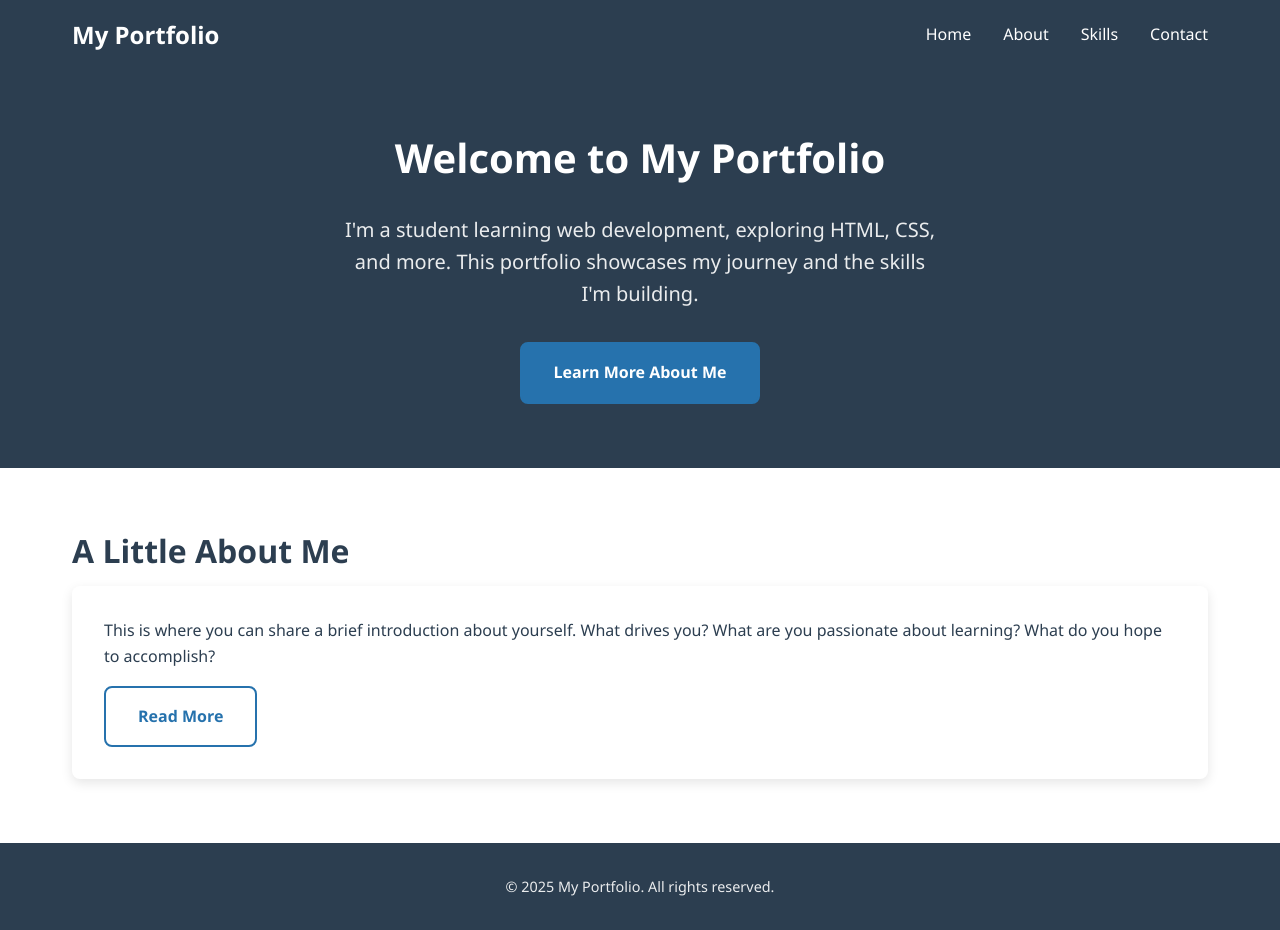
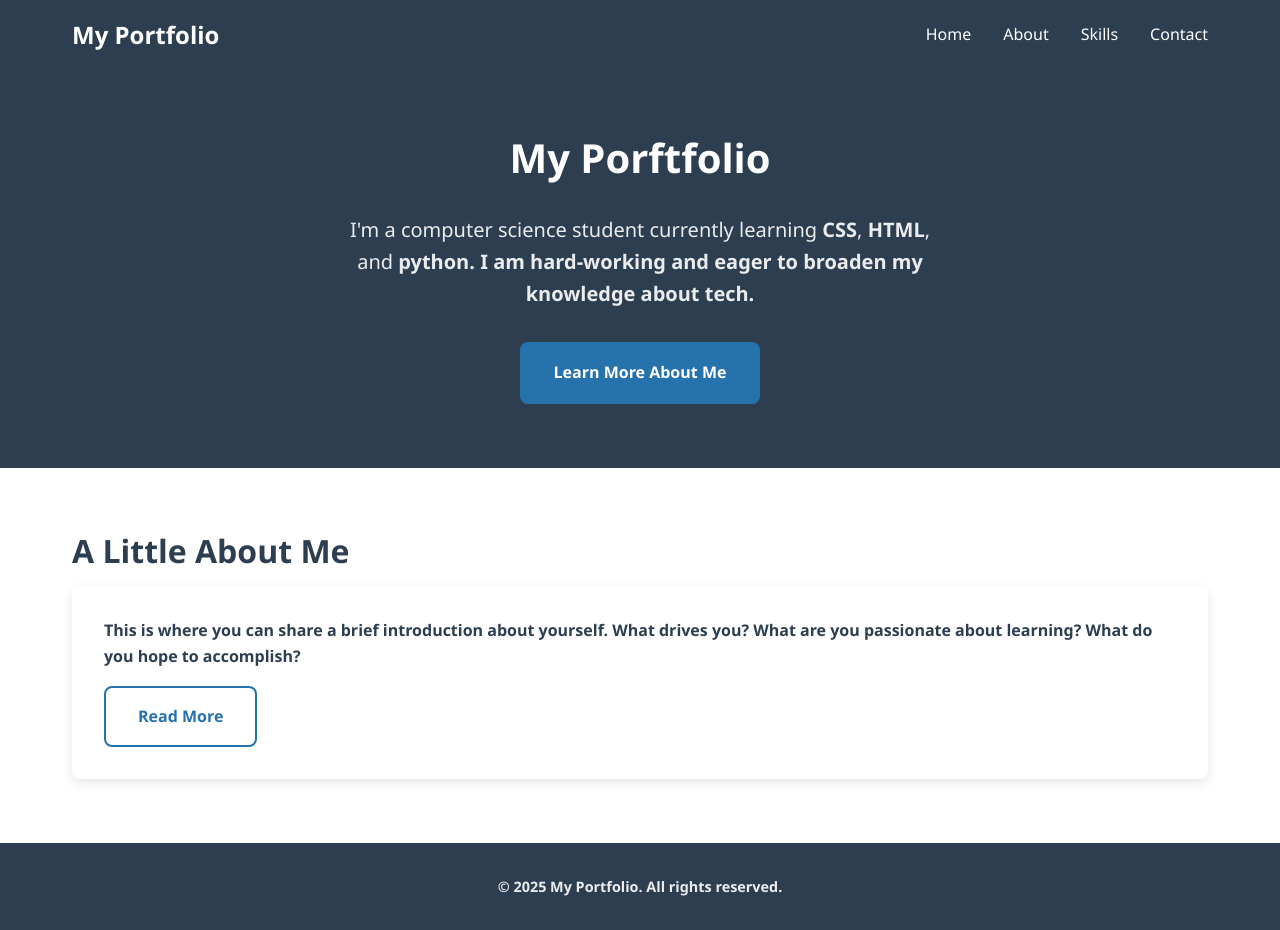
Before and after one commit to gabuwwo22/Portfolio, a plain HTML site: page index.html in a window 1280 px wide. Drawn offline with Linux system fonts and the light colour scheme.

```diff
--- a/index.html
+++ b/index.html
@@ -133,7 +133,7 @@
             → Exercise 14: Try changing the background to a gradient in CSS
             -->
             <div class="container">
-                <h1>Welcome to My Portfolio</h1>
+                <h1>My Porftfolio</h1>
                 <!--
                 Every page should have one <h1>—the main heading.
                 Screen readers and search engines use headings to understand
@@ -143,8 +143,8 @@
                 -->
 
                 <p class="hero-text">
-                    I'm a student learning web development, exploring HTML, CSS, and more.
-                    This portfolio showcases my journey and the skills I'm building.
+                    I'm a <en>computer science</en> student currently learning <strong>CSS</strong>, <strong>HTML</strong>, and <strong>python<strong>. I am hard-working
+                    and eager to broaden my knowledge about tech.
                 </p>
                 <!--
                 → Exercise 5: Rewrite this in your own voice
```
